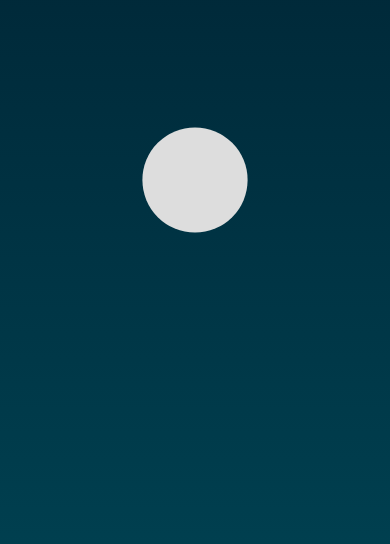
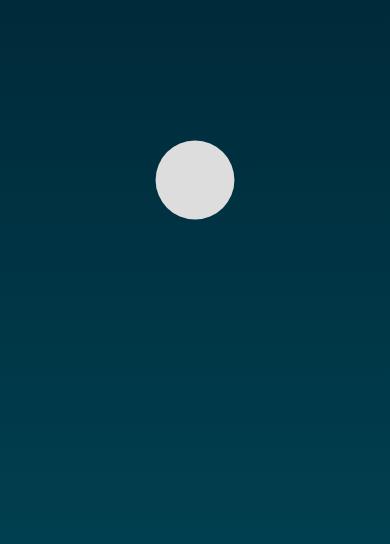
Before and after one commit to nfreear/breath, a website: page docs/index.html in a window 390 px wide. Shown: the part 242-786 px from the top of the page. Drawn offline with Linux system fonts and the light colour scheme.

Commit message:
Fix the SVG animation `from` and `to` sizes ~ for iPhone/Galaxy screens

```diff
--- a/docs/index.html
+++ b/docs/index.html
@@ -15,7 +15,7 @@
 
   <svg xmlns="http://www.w3.org/2000/svg" xmlns:xlink="http://www.w3.org/1999/xlink">
 
-    <circle id="breath" class="Off-White" cx="50%" cy="50%" r="8%" role="button" tabindex="0">
+    <circle id="breath" class="Off-White" cx="50%" cy="50%" r="6%" role="button" tabindex="0">
       <title>&#10; Click to breath! &#10;</title>
     </circle>
 
@@ -24,8 +24,8 @@
       xlink:href="#breath"
       attributeType=""
       attributeName="r"
-      from="8%"
-      to="35%"
+      from="6%"
+      to="33%"
       dur="5s"
       begin="click"
       fill="freeze"
@@ -36,8 +36,8 @@
       xlink:href="#breath"
       attributeType=""
       attributeName="r"
-      from="35%"
-      to="8%"
+      from="33%"
+      to="6%"
       dur="5s"
       fill="freeze"
       begin="breath-in-anim.end + 1s" />
```
